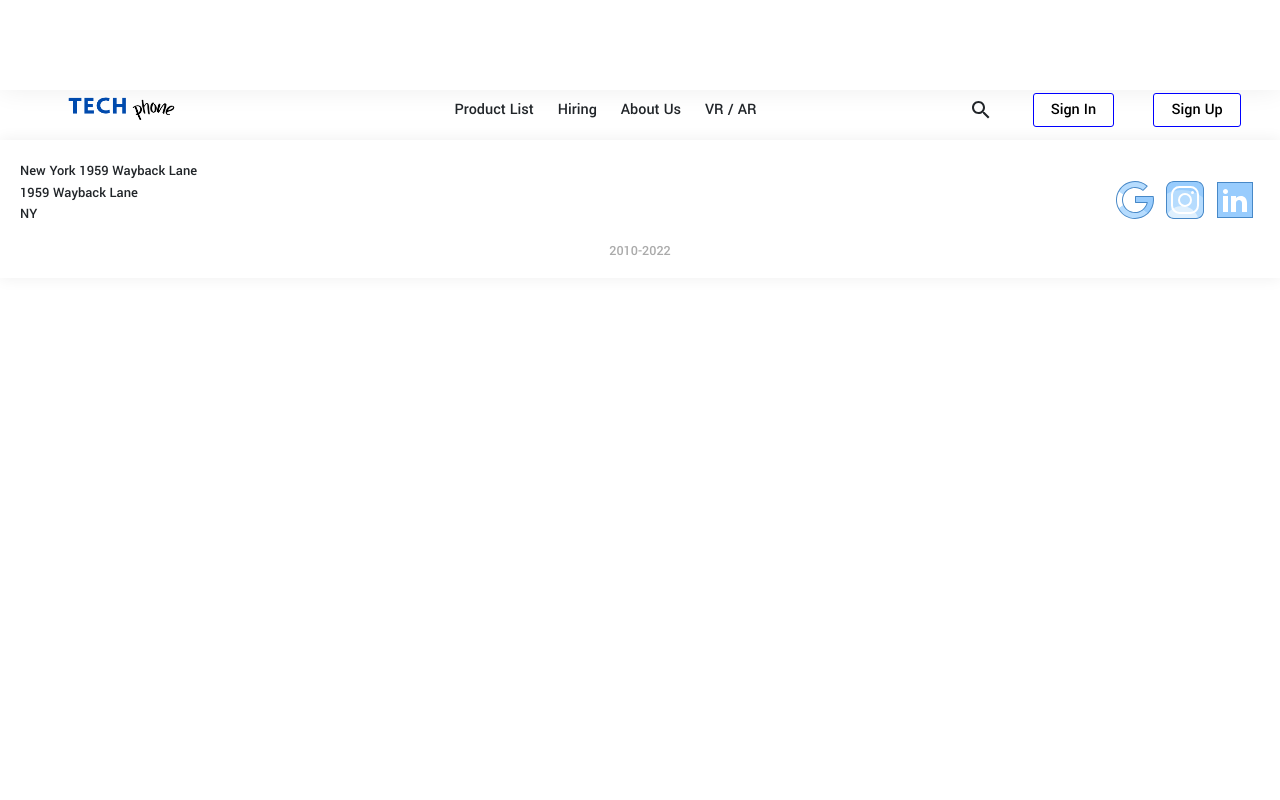
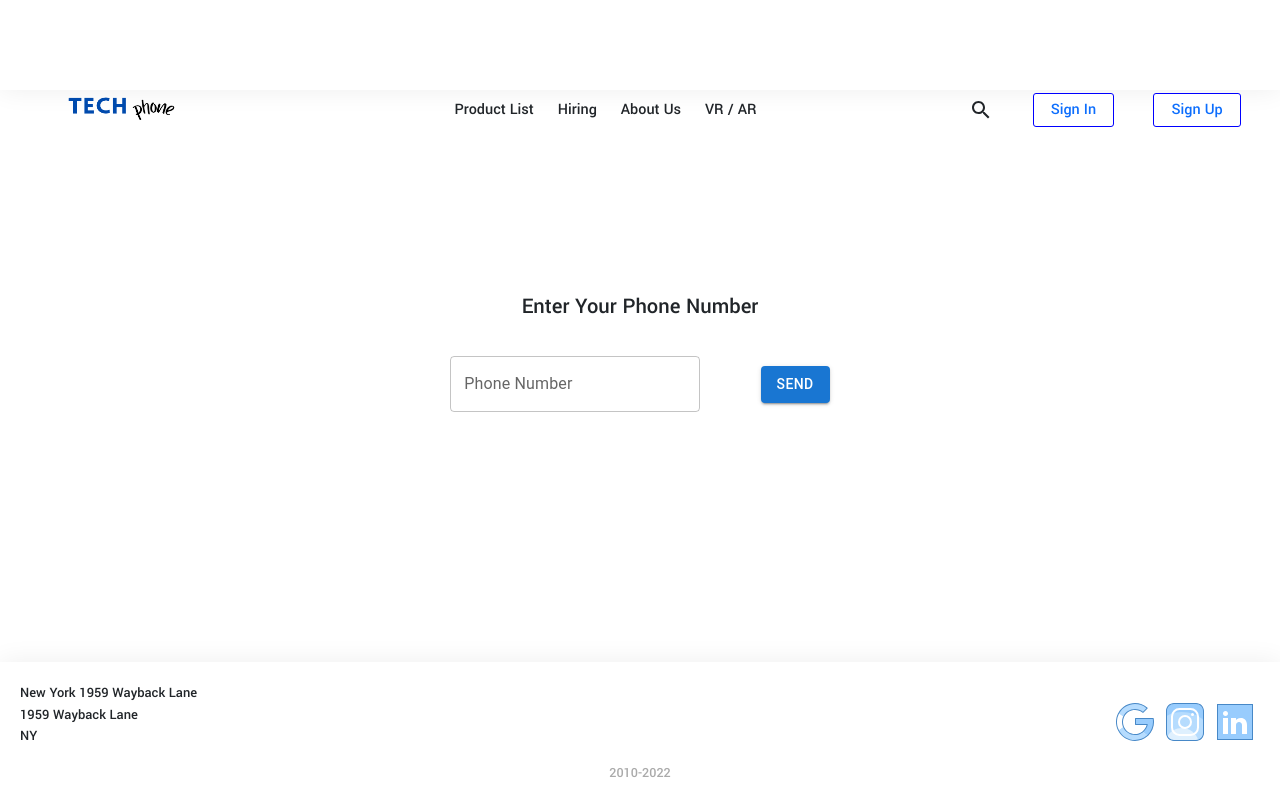
Before and after one commit to arsalannury/react-training, a React (Create React App) app: page /Register in a window 1280 px wide. Built offline with nearby package versions, Linux system fonts and the light colour scheme.

Commit message:
ADD register

```diff
--- a/package.json
+++ b/package.json
@@ -21,6 +21,7 @@
     "react-dom": "^17.0.2",
     "react-hook-form": "^7.22.2",
     "react-hot-toast": "^2.1.1",
+    "react-medium-image-zoom": "^4.3.5",
     "react-router-dom": "^5.3.0",
     "react-scripts": "4.0.3",
     "react-slick": "^0.28.1",
--- a/src/Context/SelectContext.js
+++ /dev/null
@@ -1,5 +0,0 @@
-import {createContext} from 'react';
-
-const SelectContext = createContext();
-
-export default SelectContext;
--- a/src/component/App.jsx
+++ b/src/component/App.jsx
@@ -6,9 +6,10 @@ import Header from "./Header/Header";
 import AnimationType from "./AnimeType/AnimationType";
 import Products from "./SaleProductSlider/Products";
 import RootNew from "./New/RootNew";
-import GetDataRoot from './selectProduct/GetDataRoot';
+import GetData from './selectProduct/GetData';
 import ServiceRoot from './OurServices/ServicesRoot';
 import Footer from './Footer/Footer';
+import Register from './SignUpIn/Register';
 import { BrowserRouter as Router, Switch, Route, Link } from "react-router-dom";
 
 function App() {
@@ -25,7 +26,10 @@ function App() {
             <ServiceRoot />
           </Route>
           <Route path="/selectProduct">
-            <GetDataRoot />
+            <GetData />
+          </Route>
+          <Route path="/Register">
+            <Register />
           </Route>
         </Switch>
         <Footer />
--- a/src/component/Footer/Footer.jsx
+++ b/src/component/Footer/Footer.jsx
@@ -33,7 +33,7 @@ const FooterMain = styled.div`
  justify-content : space-evenly;
  margin-top : 50px;
  padding : 20px 20px 0 20px;
- box-shadow : 0 0 15px #eee;
+ box-shadow : 0 0 25px #eee;
 `
 const CopyRight = styled.p`
  font-size : 14px;
--- a/src/component/Header/Header.jsx
+++ b/src/component/Header/Header.jsx
@@ -2,6 +2,7 @@ import { Component } from "react";
 import styled from "styled-components";
 import Backdrop from "@mui/material/Backdrop";
 import SearchOutlinedIcon from "@mui/icons-material/SearchOutlined";
+import {Link} from 'react-router-dom';
 
 class Header extends Component {
   state = {
@@ -32,8 +33,8 @@ class Header extends Component {
 
             <Wrapper>
               <SearchOutlinedIcon onClick={this.handleToggle} sx={{cursor: 'pointer'}} />
-              <SignIn>Sign In</SignIn>
-              <SignUp>Sign Up</SignUp>
+              <SignIn><Link to="/Register">Sign In</Link></SignIn>
+              <SignUp><Link to="/Register">Sign Up</Link></SignUp>
             </Wrapper>
           </Head>
         </Container>
@@ -108,18 +109,12 @@ const SignIn = styled.button`
     background-color: #0077b6;
     color: #fff;
   }
+  a{
+    text-decoration : none;
+  }
 `;
-const SignUp = styled.button`
-  border: 1px solid blue;
-  padding: 4px 17px;
-  border-radius: 3px;
-  background: #fff;
-  cursor: pointer;
-  transition: all 0.5s ease;
-  &:hover {
-    background-color: #0077b6;
-    color: #fff;
-  }
+const SignUp = styled(SignIn)`
+
 `;
 const LiNav = styled.li`
   list-style-type: none;
--- /dev/null
+++ b/src/component/SignUpIn/Register.jsx
@@ -0,0 +1,84 @@
+import { Component } from "react";
+import { TextField } from "@mui/material";
+import { Button } from "@mui/material";
+import styled from "styled-components";
+
+class Register extends Component {
+  constructor() {
+    super();
+    this.state = { number: "" };
+  }
+  sendSms = (e) => {
+    if (this.state.number.length <= 10) return;
+    fetch("https://api.bimebama.com/user/send_sms", {
+      method: "POST",
+      headers: { "Content-Type": "application/json" },
+      body: JSON.stringify({ mobile: this.state.number }),
+    })
+      .then((res) => {
+        console.log(res);
+      })
+      .catch((error) => {
+        throw new Error("Enter Your Number Correctly");
+      });
+    e.target.previousElementSibling.children[1].children[0].value = "";
+  };
+  handleChange = (e) => {
+    this.setState({ number: e.target.value });
+  };
+
+  render() {
+    return (
+      <>
+        <Container>
+          <Wrapper>
+            <Title>Enter Your Phone Number</Title>
+            <Box>
+              <Input
+                onChange={this.handleChange}
+                label="Phone Number"
+                variant="outlined"
+              />
+              <Btn onClick={this.sendSms} variant="contained">
+                Send
+              </Btn>
+            </Box>
+          </Wrapper>
+        </Container>
+      </>
+    );
+  }
+}
+
+export default Register;
+
+const Container = styled.div`
+  display: flex;
+  align-items: center;
+  justify-content: center;
+  flex-direction: column;
+  height: calc(100vh - 278px);
+`;
+const Wrapper = styled.div`
+  display: flex;
+  align-items: center;
+  justify-content: space-evenly;
+  flex-direction: column;
+  height: 30%;
+`;
+const Title = styled.p`
+  font-size: 1.4em;
+`;
+const Box = styled.div`
+  display: flex;
+  align-items: center;
+  justify-content: space-evenly;
+  width: 500px;
+`;
+const Input = styled(TextField)`
+  width: 250px;
+`;
+
+const Btn = styled(Button)`
+  padding: 13px 36px;
+`;
--- a/src/component/selectProduct/GetData.jsx
+++ b/src/component/selectProduct/GetData.jsx
@@ -1,11 +1,8 @@
-import SelectContext from '../../Context/SelectContext';
-import {useContext} from 'react';
 import SelectProduct from "./SelectProduct";
 import styled from "styled-components";
 import { useState, useEffect } from "react";
 
 function GetData() {
-  const GetDataContext = useContext(SelectContext);
   const [products, setProducts] = useState([]);
   useEffect(() => {
     const fetchData = async () => {
@@ -22,9 +19,7 @@ function GetData() {
     };
     fetchData();
   }, []);
-  const handleDelete = (id) => {
-    products.filter(item => item.id !== id)
-  }
+
   return (
     <>
       <Box>
@@ -35,7 +30,6 @@ function GetData() {
             title={item.category}
             price={item.price}
             image={item.image}
-            deleted={handleDelete}
           />
         ))}
       </Box>
--- a/src/component/selectProduct/GetDataRoot.jsx
+++ /dev/null
@@ -1,66 +0,0 @@
-import SelectContext from '../../Context/SelectContext';
-import GetData from './GetData';
-import {useState} from 'react';
-import SelectProduct from './SelectProduct';
-
-function GetDataRoot() {
-    const [counts,setCount] = useState([
-        {count : 0},
-        {count : 0},
-        {count : 0},
-        {count : 0},
-        {count : 0},
-        {count : 0},
-        {count : 0},
-        {count : 0},
-        {count : 0},
-        {count : 0},
-        {count : 0},
-        {count : 0},
-        {count : 0},
-        {count : 0},
-        {count : 0},
-        {count : 0},
-        {count : 0},
-        {count : 0},
-        {count : 0},
-        {count : 0},
-    ]);
-
-  const handleIncrement = (id) =>{
-   const incremented = [...counts];
-   const index = incremented.findIndex(item => item.id === id);
-   incremented[index].count += 1;
-   setCount(incremented);
-  }
-  const handleDecrement = (id) =>{
-   const decremented = [...counts];
-   const index = decremented.findIndex(item => item.id === id);
-   decremented[index].count -= 1;
-   setCount(decremented);
-  }
-  const handleReset = () =>{
-   const reseted = counts.map(item => {
-       item.count = 0;
-       return item;
-   })
-   setCount(reseted);
-  }
-    return (
-       <>
-       <SelectContext.Provider
-       value={{
-        countState : counts,
-        increment : handleIncrement,
-        decrement : handleDecrement,
-        reseted : handleReset
-       }}
-       >
-           <GetData />
-           <SelectProduct />
-       </SelectContext.Provider>
-       </>
-    )
-}
-
-export default GetDataRoot
--- a/src/component/selectProduct/SelectProduct.jsx
+++ b/src/component/selectProduct/SelectProduct.jsx
@@ -1,21 +1,7 @@
 // import { useState, useEffect } from "react";
 import styled from "styled-components";
-import {Button,ButtonGroup} from '@mui/material';
-import DeleteOutlineOutlinedIcon from '@mui/icons-material/DeleteOutlineOutlined';
-import SelectContext from '../../Context/SelectContext';
-import {useContext} from 'react';
 
-function SelectProduct({ image, title, price,id,deleted}) {
-  const contextUse = useContext(SelectContext);
-  const handleIncrement = () =>{
-   contextUse.increment(id)
-  }
-  const handleDecrement = () => {
-    contextUse.decrement(id)
-  }
-  const handleDelete = () =>{
-   deleted(id)
-  }
+function SelectProduct({ image, title, price,id}) {
   return (
     <>
       <Box>
@@ -23,13 +9,7 @@ function SelectProduct({ image, title, price,id,deleted}) {
         <TextBox>
           <Title>{title}</Title>
           <Price>{price} $</Price>
-          {/* <Count>{contextUse.countState}</Count> */}
         </TextBox>
-        <Actions>
-          <Button onClick={handleIncrement} variant="outlined">+</Button>
-          <Button onClick={handleDelete} variant="outlined"><DeleteOutlineOutlinedIcon/></Button>
-          <Button onClick={handleDecrement} variant="outlined">-</Button>
-        </Actions>
       </Box>
     </>
   );
@@ -53,6 +33,7 @@ const TextBox = styled.div`
 const ImgBox = styled.img`
   width: 20%;
   margin: 10px;
+  cursor : pointer;
 `;
 const Title = styled.p`
   margin: 10px;
@@ -60,9 +41,3 @@ const Title = styled.p`
 const Price = styled.p`
   margin: 10px;
 `;
- const Actions = styled(ButtonGroup)`
-
- `
- const Count = styled.p`
-
- `
```
